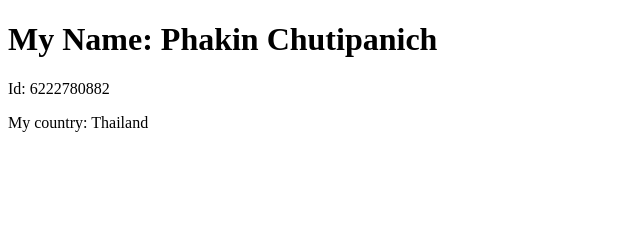
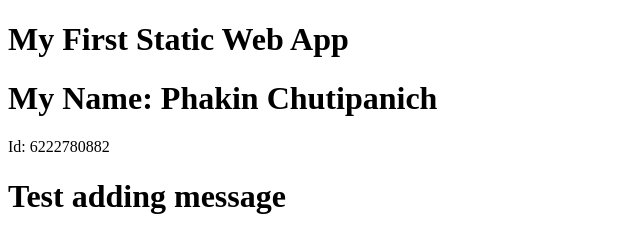
Before and after one commit to Krimson7/DES424_6222780882, a plain HTML site: page src/index.html in a window 1280 px wide. Shown: the whole page, without its empty margins (0-640 px from the left). Drawn offline with Linux system fonts and the light colour scheme.

Commit message:
Update index.html

```diff
--- a/src/index.html
+++ b/src/index.html
@@ -1,8 +1,9 @@
 <!DOCTYPE html>
 <html>
-    <body>
-    	<h1>My Name: Phakin Chutipanich</h1>
-        <p>Id: 6222780882</p>
-        <p>My country: Thailand</p>
-    </body>
+  <body>
+    <h1>My First Static Web App</h1>
+    <h1>My Name: Phakin Chutipanich</h1>
+    <p>Id: 6222780882</p>
+    <h1>Test adding message</h1>
+  </body>
 </html>
```
